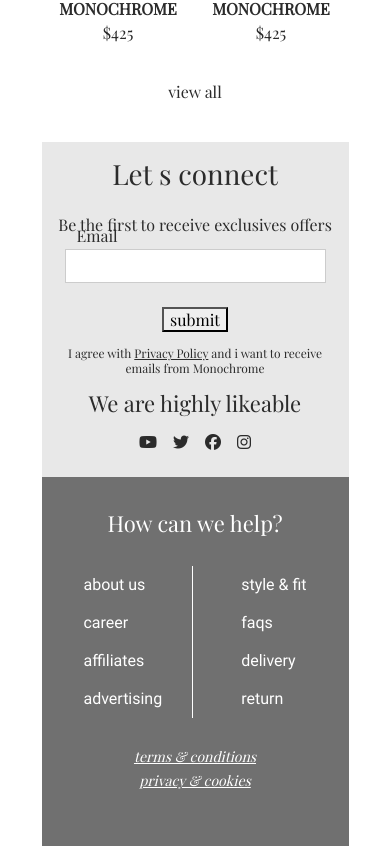
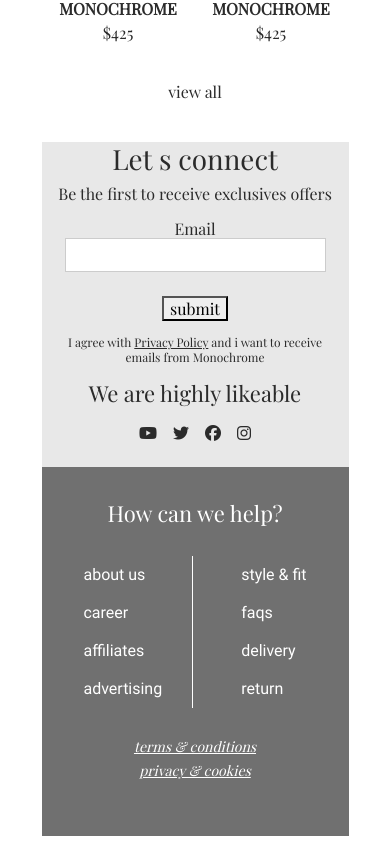
Before and after one commit to dan37/pixellab-monochrome, a Next.js app: page / in a window 390 px wide. Shown: the part 1827-2673 px from the top of the page. Built offline with nearby package versions, Linux system fonts and the light colour scheme.

Commit message:
update monochrome responsive

```diff
--- a/components/footermobile.jsx
+++ b/components/footermobile.jsx
@@ -3,7 +3,7 @@
       <div className="footer-mobile">
         <div className="content-mobile container-mobile  d-block  d-md-none d-lg-none">
         <div className="footer-connect">
-          <div className="footer-newsletter">
+          <div className="footer-newsletter-mobile">
             <h1 className="text-center">Let s connect</h1>
             <p className="text-center">Be the first to receive exclusives offers</p>
             <form className="form-newsletter d-flex flex-column align-items-center">
--- a/styles/shared/footer/_footer.scss
+++ b/styles/shared/footer/_footer.scss
@@ -98,9 +98,9 @@
     margin-bottom: 0;
   }
 
-  .form-newsletter label {
+  .form-newsletter-mobile label {
     position: absolute;
-    top: 20px;
+    top: 50px;
     left: 35px;
     z-index: 1;
   }
```
